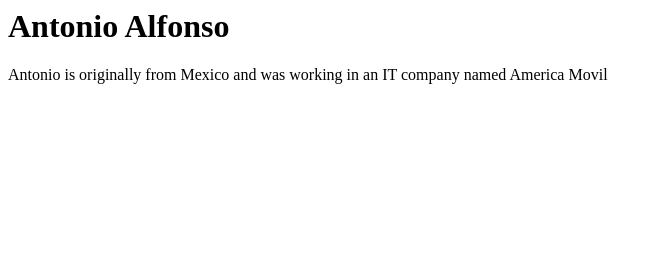
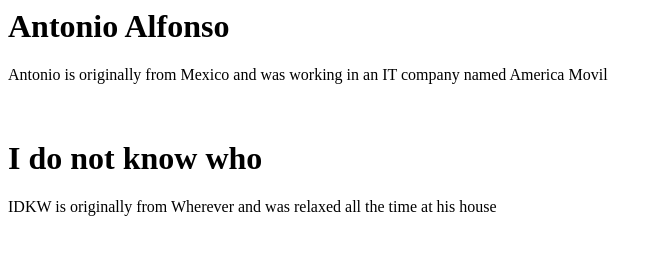
Before and after one commit to aalfonsobarajas01/FirstAssignment, a plain HTML site: page aboutus.html in a window 1280 px wide. Shown: the whole page, without its empty margins (0-662 px from the left). Drawn offline with Linux system fonts and the light colour scheme.

Commit message:
Employee blurb2

```diff
--- a/aboutus.html
+++ b/aboutus.html
@@ -5,5 +5,9 @@
 <body>
 	<h1>Antonio Alfonso</h1>
 	<p>Antonio is originally from Mexico and was working in an IT company named America Movil</p>
+	<br>
+	<h1>I do not know who</h1>
+	<p>IDKW is originally from Wherever and was relaxed all the time at his house</p>
+	<br>
 </body>
 </html>
```
